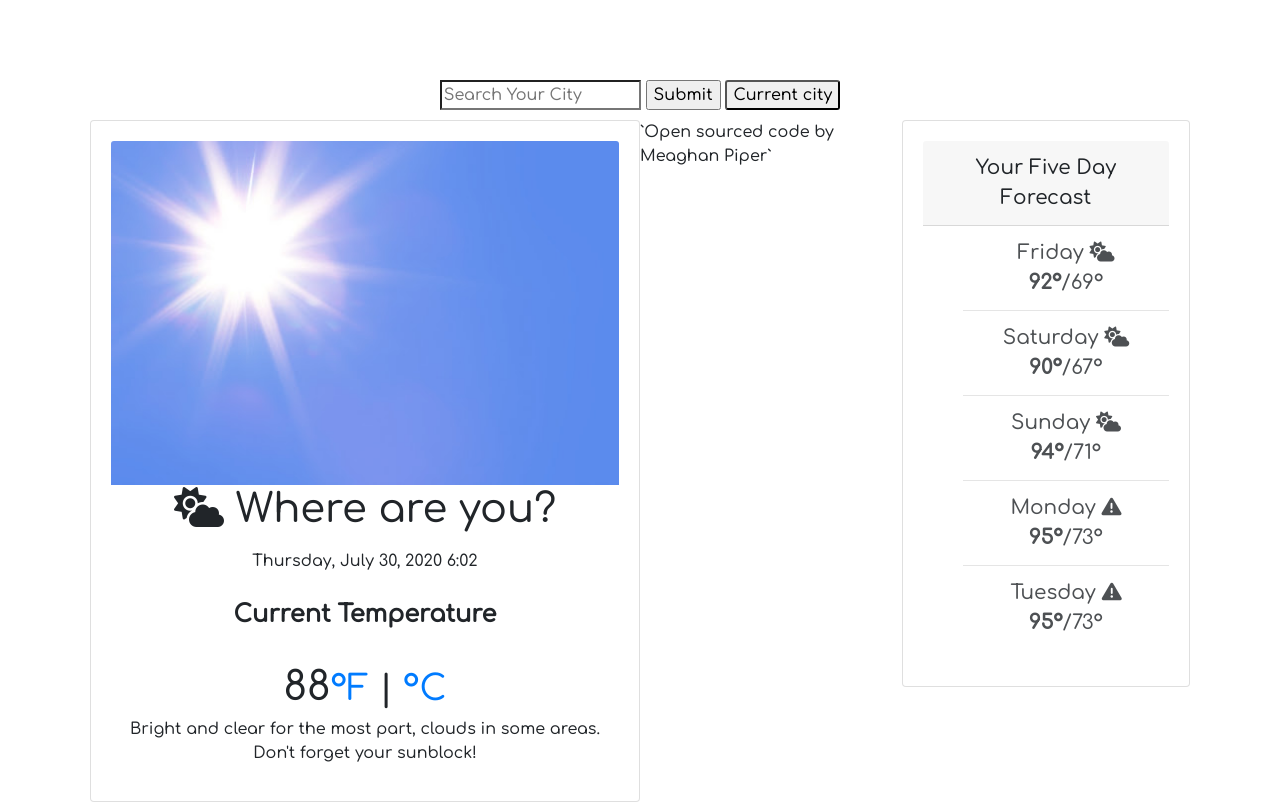
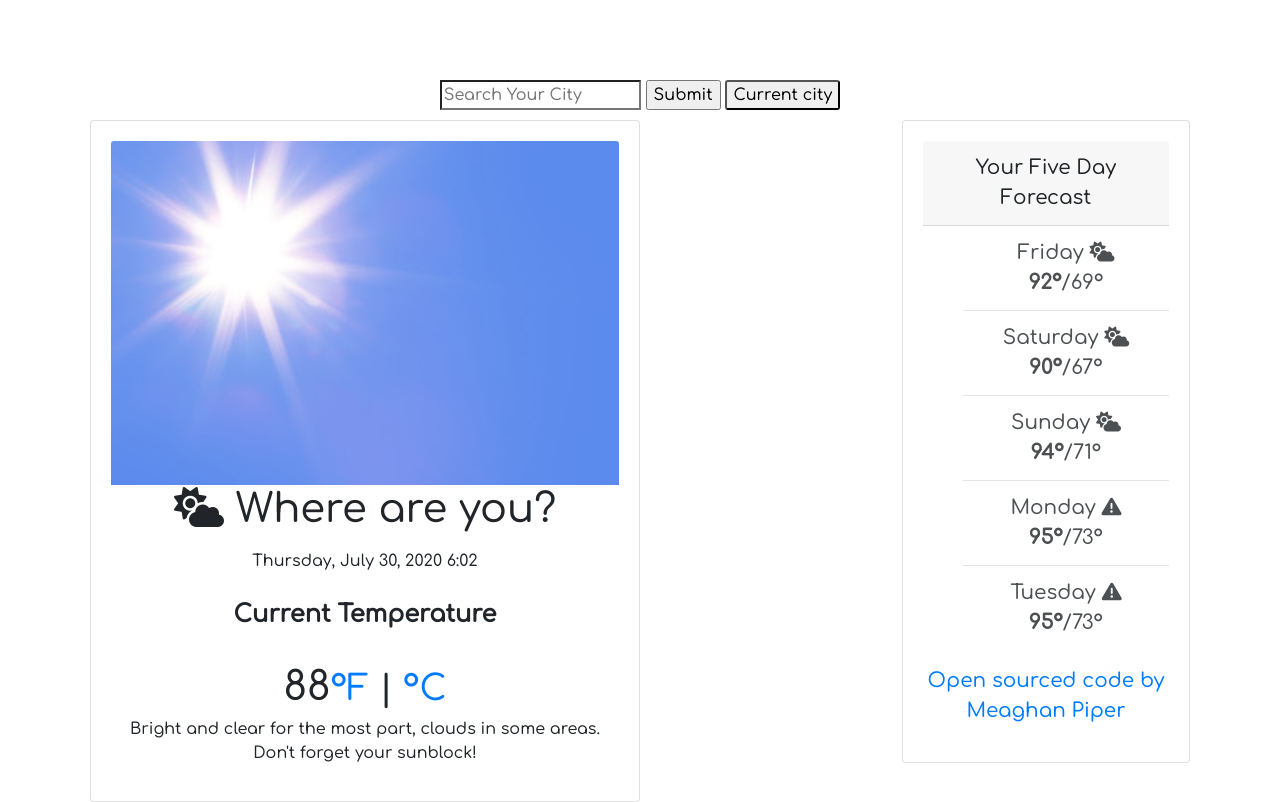
Before and after one commit to meaghandrea3212/SheCodes-weather-project, a plain HTML site: page index.html in a window 1280 px wide. Drawn offline with nearby package versions, Linux system fonts and the light colour scheme.

Commit message:
updating open source link

```diff
--- a/index.html
+++ b/index.html
@@ -49,8 +49,11 @@
         <li class="list-group-item">Monday <i class="fas fa-exclamation-triangle"></i><br/><strong>95°</strong>/73°</li>
         <li class="list-group-item">Tuesday <i class="fas fa-exclamation-triangle"></i> <br/><strong>95°</strong>/73°</li>
         </ul>
+        <p class = "openSourceLink" id ="open-source-link">
+          <a href="https://github.com/meaghandrea3212/SheCodes-weather-project"> Open sourced code by Meaghan Piper</a>
+    </p>
     </div>
-    <p class = "openSourceLink" id ="open-source-link" <a href="https://github.com/meaghandrea3212/SheCodes-weather-project"> `Open sourced code by Meaghan Piper`</a></p>
+
     <script src="index.js"></script>
   </body>
 </html>
```
